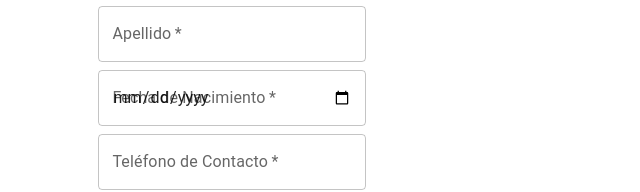
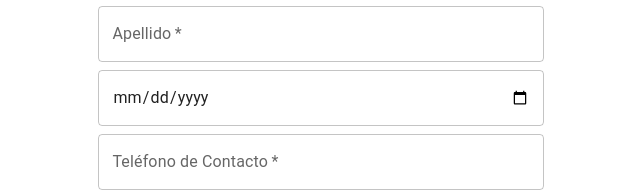
Before and after one commit to LuciaBonilla/2024_2_BD1_Obligatorio, a React (Vite) app in the folder frontend/ucu-web/: page / in a window 1280 px wide. Shown: the part 427-619 px from the top of the page, without its empty margins (319-959 px from the left). Built offline with nearby package versions, Linux system fonts and the light colour scheme; no server answers.

Commit message:
Estudiantes Page working

```diff
--- a/frontend/ucu-web/src/externalAPI/Estudiantes.js
+++ b/frontend/ucu-web/src/externalAPI/Estudiantes.js
@@ -8,8 +8,6 @@ const addAuthToRequest = (body) => {
     contrasena: "123",
   };
 };
-
-
 export const getAllAlumnos = async () => {
   try {
     const response = await fetch(API_URL_ALUMNOS, {
@@ -18,6 +16,9 @@ export const getAllAlumnos = async () => {
         "Content-Type": "application/json",
       },
     });
+    if (response.status === 404) {
+      return [];
+    }
     return await response.json();
   } catch (error) {
     console.error("Error fetching all alumnos:", error);
--- a/frontend/ucu-web/src/pages/EstudiantesPage/index.jsx
+++ b/frontend/ucu-web/src/pages/EstudiantesPage/index.jsx
@@ -75,7 +75,7 @@ const EstudiantesPage = () => {
       <DataTable data={alumnos} onEdit={handleEdit} onDelete={handleDelete} />
       <h2>{isEditing ? "Editar Alumno" : "Crear Alumno"}</h2>
       <Box component="form" onSubmit={handleSubmit}>
-        <Stack spacing={1} sx={{ width: "60%" }}>
+        <Stack spacing={1}>
           <TextField
             id="ci"
             name="ci"
@@ -103,7 +103,6 @@ const EstudiantesPage = () => {
           <TextField
             id="fecha_nacimiento"
             name="fecha_nacimiento"
-            label="Fecha de Nacimiento"
             type="date"
             value={form.fecha_nacimiento}
             onChange={handleInputChange}
```
